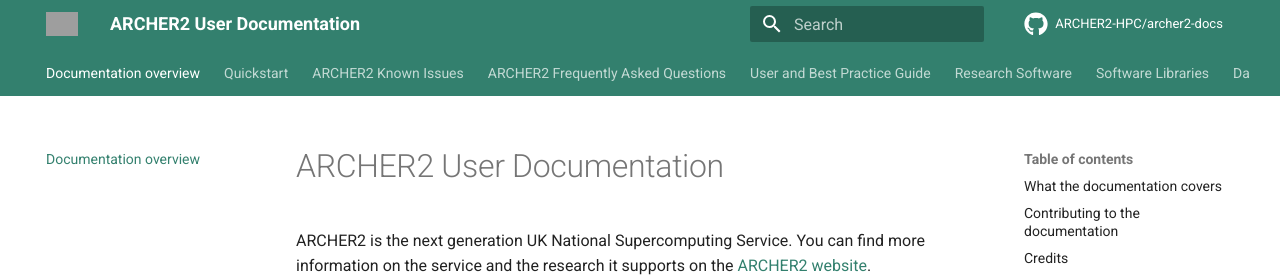
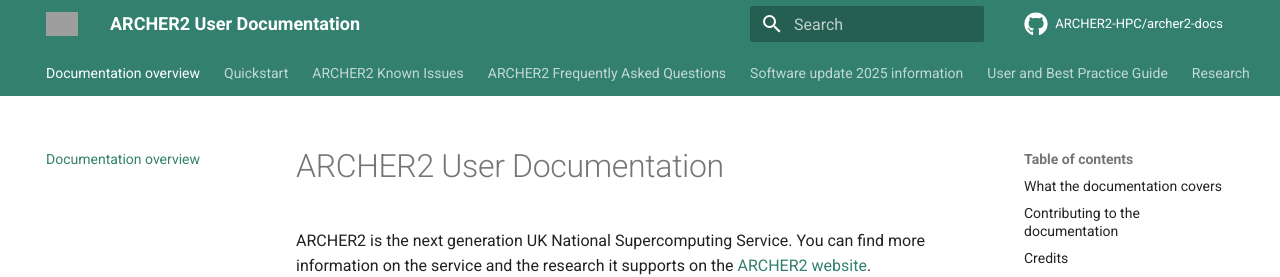
Before and after one commit to ARCHER2-HPC/archer2-docs, an MkDocs documentation site: the page built from docs/index.md, in a window 1280 px wide and 900 px high. Shown: the top 277 px of the window. Built offline with MkDocs 1.6.1 and Material for MkDocs 9.7.7, drawn with Linux system fonts in a browser that asks for light colours; comment, search, counter and statistics services are not loaded; grey boxes are pictures that could not be loaded.

Commit message:
Adds software update menu enty

```diff
--- a/mkdocs.yml
+++ b/mkdocs.yml
@@ -52,6 +52,7 @@
   - "ARCHER2 Known Issues": known-issues/index.md
   - "ARCHER2 Frequently Asked Questions":
     - "General FAQ": faq/index.md
+  - "Software update 2025 information": software-update-2025/index.md
   - "User and Best Practice Guide":
     - "Overview": user-guide/index.md
     - "Hardware": user-guide/hardware.md
```
